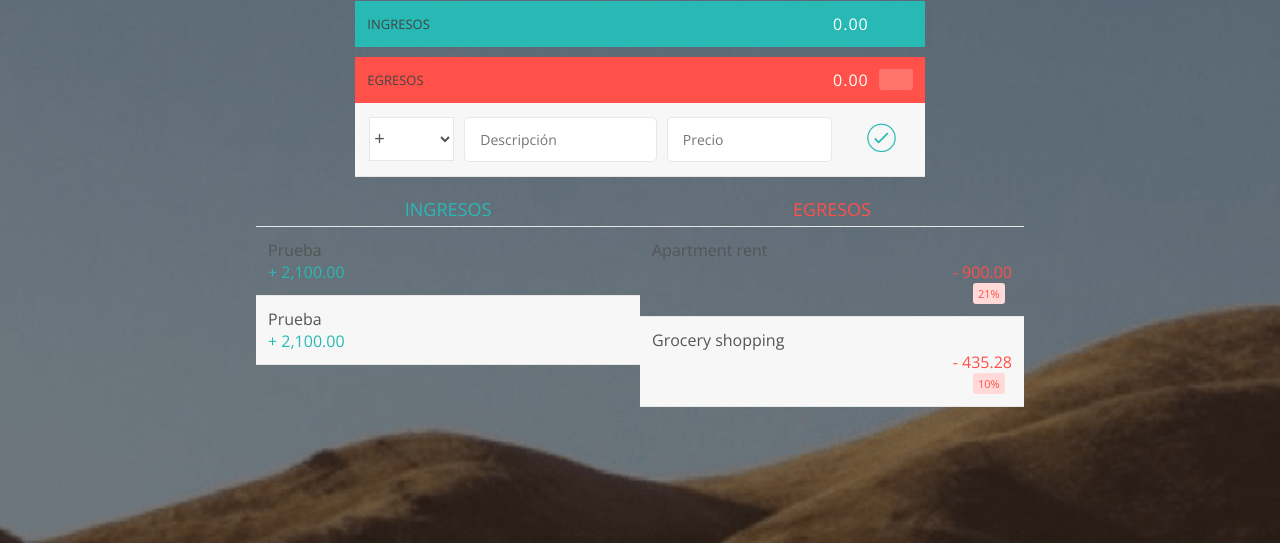
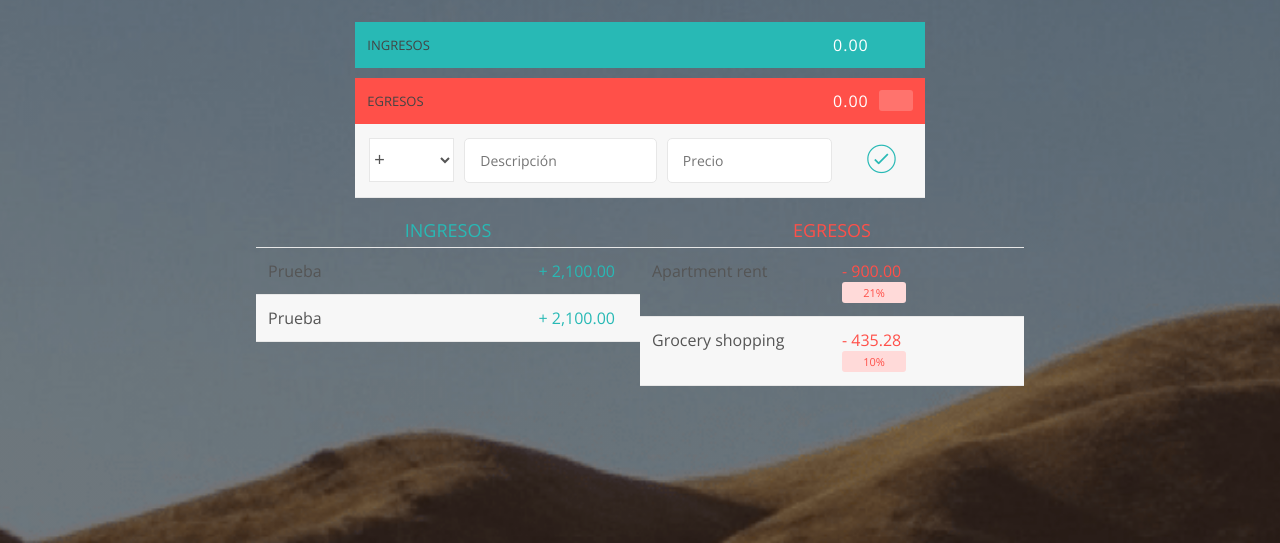
Before and after one commit to GaerDG/Budgetify, a website: page index.html in a window 1280 px wide. Shown: the part 257-800 px from the top of the page. Drawn offline with nearby package versions, Linux system fonts and the light colour scheme.

Commit message:
Style fixes

```diff
--- a/assets/SASS/_container.scss
+++ b/assets/SASS/_container.scss
@@ -24,6 +24,6 @@
 
 .items_container {
     display: flex;
-    flex-flow: column wrap;
+    flex-direction: column;
     width: 100%;
 }
--- a/assets/SASS/_expenses.scss
+++ b/assets/SASS/_expenses.scss
@@ -1,5 +1,6 @@
 .expenses {
     width: 50%;
+    height: 100%;
     &__title {
         color: #FF5049;
         text-transform: uppercase;
--- a/assets/SASS/_income.scss
+++ b/assets/SASS/_income.scss
@@ -1,5 +1,6 @@
 .income {
     width: 50%;
+    height: 100%;
     &__title {
         color: #28B9B5;
         text-transform: uppercase;
--- a/assets/SASS/_item.scss
+++ b/assets/SASS/_item.scss
@@ -1,35 +1,43 @@
 .item {
+    display: flex;
+    flex-direction: row;
     padding: 12px;
     border-bottom: 1px solid #e7e7e7;
     &:first-child { border-top: 1px solid #e7e7e7; }
     &:nth-child(even) { background-color: #f7f7f7; }
     &__description {
-        align-items: flex-start;
+        width: 50%;
+        margin-right: 10px;
     }
 
     &__value {
-        align-items: flex-end;
         transition: transform 0.3s;
+        margin-right: 5px;
+    }
+
+    &__left {
+        display: flex;
+        justify-content: flex-end;
+        width: 50%;
     }
 
     &__right {
-        align-self: flex-start;
+        display: flex;
+        justify-content: flex-end;
+        width: 45%;
     }
 
     &__percentage {
-        align-items: flex-start;
-        margin-left: 20px;
         transition: transform 0.3s;
         font-size: 11px;
         background-color: #FFDAD9;
         padding: 3px;
         border-radius: 3px;
-        width: 32px;
         text-align: center;
     }
 
     &__delete {
-        align-items: flex-start;
+
     }
 
     &__delete--btn {
@@ -37,7 +45,6 @@
         background: none;
         border: none;
         cursor: pointer;
-        align-items: flex-end;
         line-height: 1;
         display: none;
     }
```
Also changed, not shown: assets/styles/style.css.
